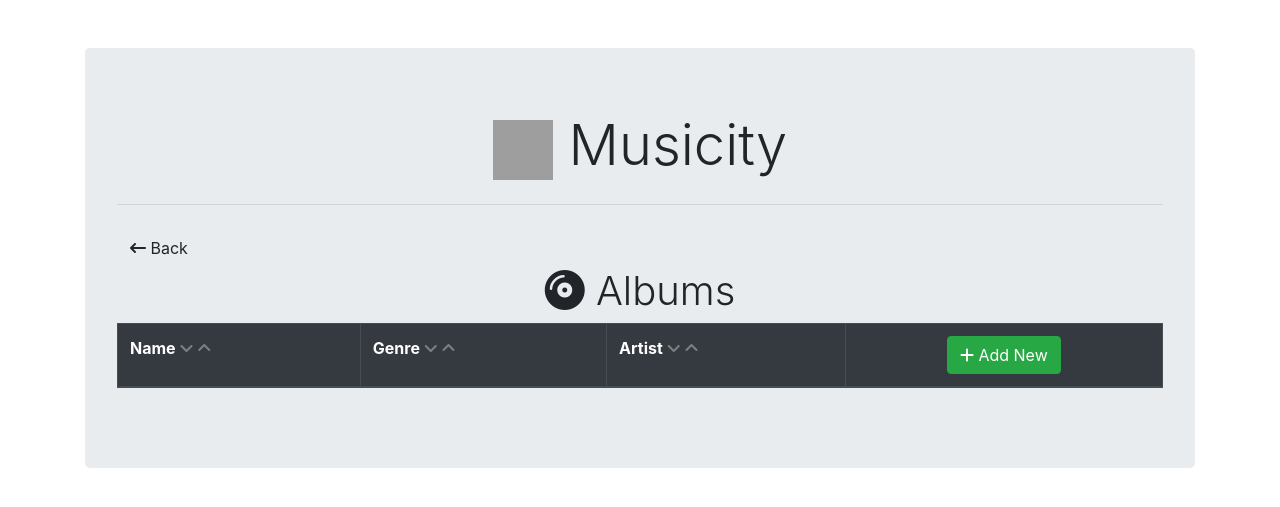
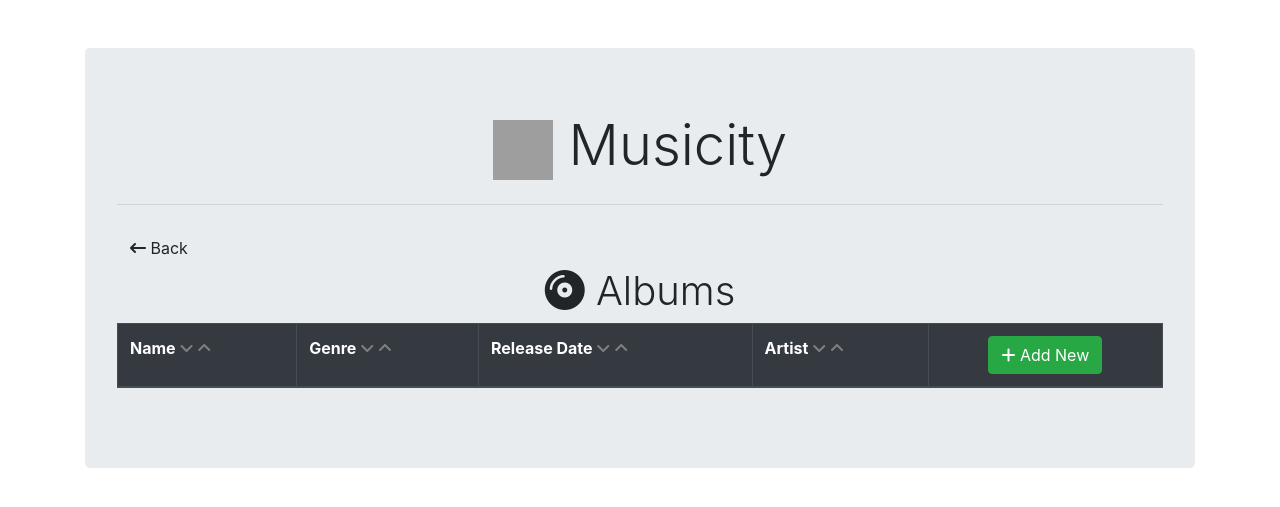
Before and after one commit to Chili404/Musicity, a Django app: page /musicity/album/ in a window 1280 px wide. Shown: the top 507 px of the page. Run offline with Django 4.2, Linux system fonts and the light colour scheme; data that the repository does not hold is empty; some libraries are stand-ins or nearby versions; grey boxes are pictures that could not be loaded.

Commit message:
Added Date to Album

```diff
--- a/musicity_db/forms.py
+++ b/musicity_db/forms.py
@@ -30,10 +30,11 @@ class TrackGenreQueryForm(forms.ModelForm):
 class AlbumForm(forms.ModelForm):
     class Meta:
         model = Album
-        fields = ('name', 'genre', 'artist_id')
+        fields = ('name', 'genre', 'release_date', 'artist_id')
         labels = {
             'name': 'Album Name',
-            'artist_id': 'Artist'
+            'artist_id': 'Artist',
+            'release_date': 'Release Date'
         }
 
     def __init__(self, *args, **kwargs):
--- a/musicity_db/models.py
+++ b/musicity_db/models.py
@@ -38,6 +38,7 @@ class Album(models.Model):
     )
     name = models.CharField(max_length=100)
     genre = models.CharField(max_length=2, choices=GENRES)
+    release_date = models.DateField()
     artist_id = models.ForeignKey(Artist, on_delete=models.CASCADE)
 
     def __str__(self):
--- a/musicity_db/templates/musicity_db/album_form.html
+++ b/musicity_db/templates/musicity_db/album_form.html
@@ -7,6 +7,9 @@
     <div class="row">
         <div class="col-md-6">
             {{form.genre|as_crispy_field}}
+        </div>
+        <div class="col-md-6">
+            {{form.release_date|as_crispy_field}}
         </div>
         <div class="col-md-6">
             {{form.artist_id|as_crispy_field}}
--- a/musicity_db/templates/musicity_db/album_list.html
+++ b/musicity_db/templates/musicity_db/album_list.html
@@ -28,6 +28,14 @@
                         <i class="fa-solid fa-angle-up" style="color:gray"></i>
                     </a>
                 </td>
+                <td> Release Date
+                    <a href="{% url 'album_sort_asc' 'release_date' %}" >
+                        <i class="fa-solid fa-angle-down" style="color:gray"></i>
+                    </a>
+                    <a href="{% url 'album_sort_dec' '-release_date' %}" >
+                        <i class="fa-solid fa-angle-up" style="color:gray"></i>
+                    </a>
+                </td>
                 <td> Artist
                     <a href="{% url 'album_sort_asc' 'artist_id' %}" >
                         <i class="fa-solid fa-angle-down" style="color:gray"></i>
@@ -50,6 +58,7 @@
                 <tr>
                     <td>{{album.name}}</td>
                     <td>{{album.genre}}</td>
+                    <td>{{album.release_date}}</td>
                     <td>{{album.artist_id}}</td>
                     <td>
                         <div class="text-center">
```
Also changed, not shown: musicity_db/migrations/0020_album_release_date.py (added).
